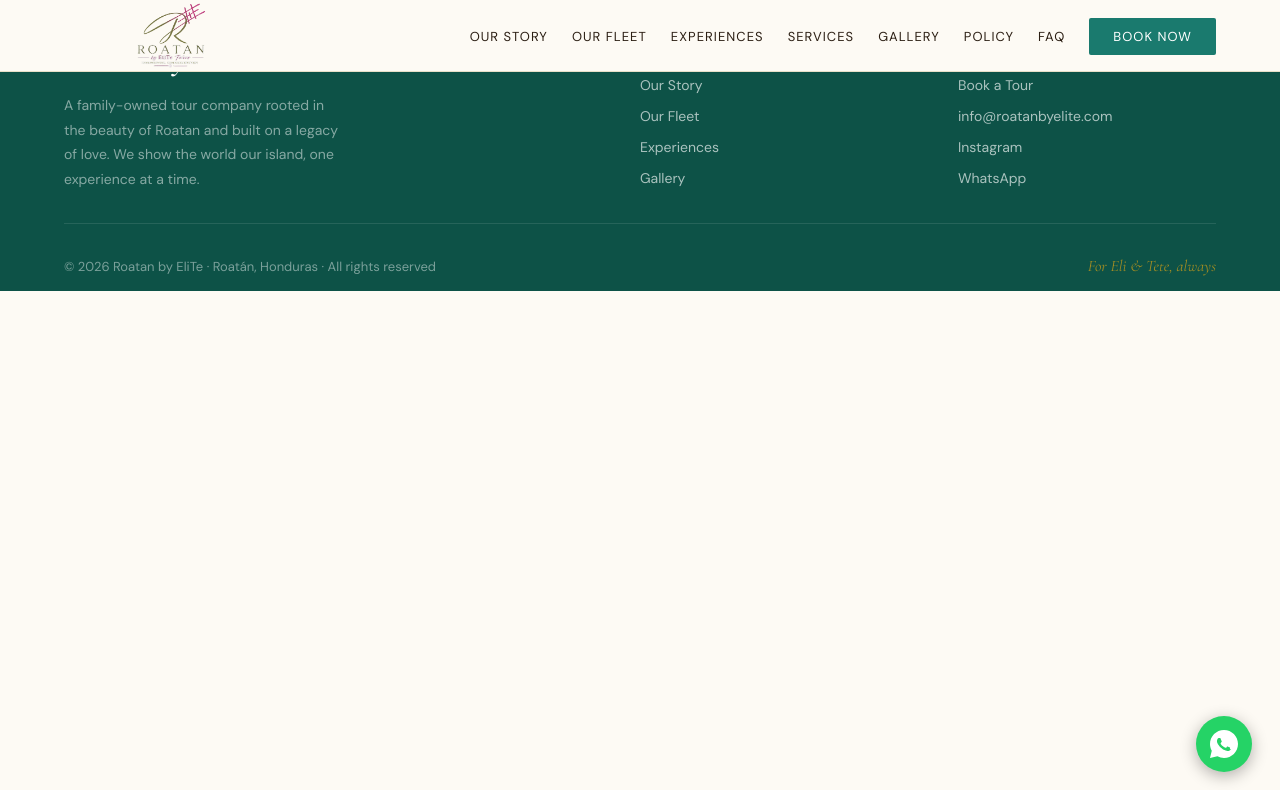
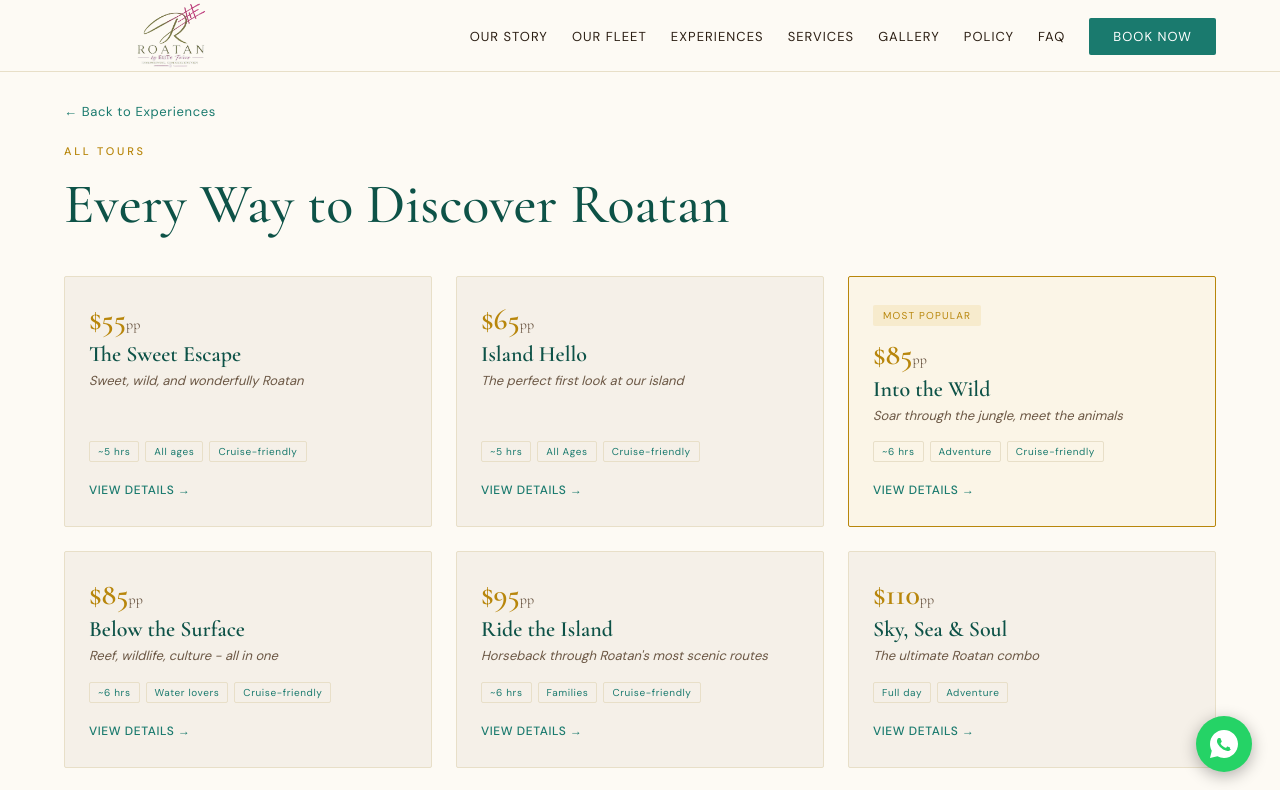
Before and after one commit to ShaniceS13/elite-tours, a React (Vite) app: page /tours in a window 1280 px wide. Shown: the top 790 px of the page. Built offline with nearby package versions, Linux system fonts and the light colour scheme.

Commit message:
Add all tours page, fix see all tours link styling, fix navbar shadow

```diff
--- a/src/App.jsx
+++ b/src/App.jsx
@@ -9,6 +9,7 @@
 import FAQPage from "./components/FAQPage";
 import PolicyPage from "./components/PolicyPage";
 import GalleryPage from "./components/GalleryPage";
+import AllToursPage from "./components/AllToursPage";
 
 function App() {
   return (
@@ -22,6 +23,7 @@
           <Route path="/faq" element={<FAQPage />} />
           <Route path="/policy" element={<PolicyPage />} />
           <Route path="/gallery" element={<GalleryPage />} />
+          <Route path="/tours" element={<AllToursPage />} />
         </Routes>
         <Footer />
         <WhatsAppButton />
--- /dev/null
+++ b/src/components/AllToursPage.jsx
@@ -0,0 +1,48 @@
+import { Link } from "react-router-dom";
+import { packages } from "../data/packages";
+import "../styles/AllToursPage.css";
+
+export default function AllToursPage() {
+  return (
+    <section className="all-tours-page">
+      <Link to="/#tours" className="back-link all-tours-back">
+        ← Back to Experiences
+      </Link>
+
+      <span className="section-tag">All Tours</span>
+      <h1 className="section-title">Every Way to Discover Roatan</h1>
+
+      <div className="all-tours-grid">
+        {packages.map((pkg) => (
+          <div
+            key={pkg.id}
+            className={`all-tours-card ${pkg.featured ? "featured" : ""}`}
+          >
+            {pkg.featured && (
+              <span className="all-tours-featured-label">
+                {pkg.featuredLabel}
+              </span>
+            )}
+            <div className="all-tours-price">
+              {pkg.price > 0 ? `$${pkg.price}` : "Quoted"}
+              {pkg.price > 0 && <span>pp</span>}
+            </div>
+            <h3>{pkg.name}</h3>
+            <p className="all-tours-tagline">{pkg.tagline}</p>
+            <div className="all-tours-tags">
+              <span className="all-tours-tag">{pkg.duration}</span>
+              {pkg.tags.map((tag, i) => (
+                <span key={i} className="all-tours-tag">
+                  {tag}
+                </span>
+              ))}
+            </div>
+            <Link to={`/tours/${pkg.id}`} className="all-tours-link">
+              View Details →
+            </Link>
+          </div>
+        ))}
+      </div>
+    </section>
+  );
+}
--- a/src/components/Experience.jsx
+++ b/src/components/Experience.jsx
@@ -74,6 +74,9 @@
         >
           Build Your Own
         </button>
+        <Link to="/tours" className="tier-tab tier-tab-link">
+          See All Tours
+        </Link>
       </div>
 
       {/* Package Cards */}
--- a/src/data/activities.js
+++ b/src/data/activities.js
@@ -11,12 +11,7 @@
   { id: 10, name: "Chocolate & Rum Cake Factory", price: 0 },
   { id: 11, name: "Garifuna Cultural Experience", price: 20 },
   { id: 12, name: "Iguana Farm", price: 15 },
-  { id: 13, name: "Dolphin Encounter", price: 85 },
   { id: 14, name: "Little French Key Day Pass", price: 70 },
   { id: 15, name: "West Bay Beach Break", price: 0 },
   { id: 16, name: "Infinity Bay All-Inclusive Beach", price: 130 },
-  { id: 17, name: "Deep-Sea Fishing Charter", price: 90 },
-  { id: 18, name: "Scuba Diving / Discover Scuba", price: 65 },
-  { id: 19, name: "Catamaran Snorkel Cruise", price: 55 },
-  { id: 20, name: "Roatán Cooking Class", price: 40 },
 ];
--- a/src/data/packages.js
+++ b/src/data/packages.js
@@ -339,6 +339,76 @@
       "Photo stops curated for you",
     ],
   },
+  {
+    id: 14,
+    tier: "t2",
+    name: "Beneath the Surface",
+    tagline: "See the reef without getting wet",
+    details:
+      "Watch Roatan's reef come alive beneath a glass-bottom boat, then relax at West Bay Beach.",
+    fullDescription:
+      "Glide over Roatan's vibrant reef in a glass-bottom boat, no snorkel gear required, just clear views of coral and colorful fish below. We'll close out the day with time to relax at West Bay Beach, right where the boat departs from.",
+    itinerary: [
+      { stop: "Glass-Bottom Boat Tour", time: "45-60 min" },
+      { stop: "West Bay Beach", time: "1.5-2 hrs" },
+    ],
+    price: 65,
+    duration: "~4 hrs",
+    tags: ["Family-friendly", "Low activity"],
+    featured: false,
+    featuredLabel: "",
+    includes: [
+      "Glass-Bottom Boat Tour",
+      "West Bay Beach Break",
+      "Round-trip A/C transport",
+    ],
+  },
+  {
+    id: 15,
+    tier: "t2",
+    name: "Heritage & Heart",
+    tagline: "Music, tradition, and the culture of Roatan",
+    details:
+      "Experience the Garifuna community's rich traditions of music, dance, and history, paired with a city tour and a stop at the Chocolate Factory.",
+    fullDescription:
+      "This tour is about the heart of Roatan, its people and traditions. Experience a real Garifuna Cultural Experience, rich with music, dance, and history passed down through generations. From there, take a scenic city tour through the island's highlights, and stop at the Chocolate Factory for a taste of real island flavor. A tour built for anyone who wants to know Roatan beyond the beaches.",
+    itinerary: [
+      { stop: "Garifuna Cultural Experience", time: "45-60 min" },
+      { stop: "City Tour & Sightseeing", time: "45-60 min" },
+      { stop: "Chocolate Factory", time: "15-20 min" },
+    ],
+    price: 50,
+    duration: "~4 hrs",
+    tags: ["Cultural", "Family-friendly"],
+    featured: false,
+    featuredLabel: "",
+    includes: [
+      "Garifuna Cultural Experience",
+      "City Tour & Island Sightseeing",
+      "Chocolate Factory",
+      "Round-trip A/C transport",
+    ],
+  },
+  {
+    id: 21,
+    tier: "t2",
+    name: "Cay & Creatures",
+    tagline: "Iguanas, island time, and Brady's Cay",
+    details:
+      "Get up close with Roatan's iguanas at the Iguana Farm, then unwind on the shores of Brady's Cay.",
+    fullDescription:
+      "Meet the island's fascinating iguanas up close at the Iguana Farm, then head over to Brady's Cay, a quiet, beautiful stretch of Caribbean coastline, for time to relax in the sand and clear water.",
+    itinerary: [
+      { stop: "Iguana Farm", time: "30-40 min" },
+      { stop: "Brady's Cay", time: "2-3 hrs" },
+    ],
+    price: 60,
+    duration: "~4 hrs",
+    tags: ["Family-friendly", "Relaxation"],
+    featured: false,
+    featuredLabel: "",
+    includes: ["Iguana Farm", "Brady's Cay", "Round-trip A/C transport"],
+  },
 ];
 
 export const tiers = [
--- /dev/null
+++ b/src/styles/AllToursPage.css
@@ -0,0 +1,138 @@
+/* - All Tours Page - */
+.all-tours-page {
+  padding: 100px 5% 60px;
+}
+
+.all-tours-back {
+  display: inline-block;
+  margin-bottom: 24px;
+  font-size: 13px;
+  letter-spacing: 0.05em;
+  color: var(--teal);
+  text-decoration: none;
+  transition: color 0.2s;
+}
+
+.all-tours-back:hover {
+  color: var(--teal-light);
+}
+
+.all-tours-page .section-title {
+  margin-bottom: 40px;
+}
+
+/* - Grid - */
+.all-tours-grid {
+  display: grid;
+  grid-template-columns: repeat(auto-fill, minmax(280px, 1fr));
+  gap: 24px;
+}
+
+/* - Card - */
+.all-tours-card {
+  background: var(--sand);
+  border: 1px solid var(--sand-dark);
+  border-radius: 2px;
+  padding: 28px 24px;
+  display: flex;
+  flex-direction: column;
+  transition:
+    transform 0.3s ease,
+    box-shadow 0.3s ease;
+}
+
+.all-tours-card:hover {
+  transform: translateY(-4px);
+  box-shadow: 0 16px 40px rgba(0, 0, 0, 0.08);
+}
+
+.all-tours-card.featured {
+  border-color: var(--gold);
+  background: rgba(212, 160, 23, 0.06);
+}
+
+.all-tours-featured-label {
+  font-size: 10px;
+  letter-spacing: 0.12em;
+  text-transform: uppercase;
+  color: var(--gold);
+  background: rgba(212, 160, 23, 0.12);
+  padding: 4px 10px;
+  border-radius: 2px;
+  display: inline-block;
+  margin-bottom: 14px;
+  align-self: flex-start;
+}
+
+.all-tours-price {
+  font-family: "Cormorant Garamond", serif;
+  font-size: 30px;
+  font-weight: 600;
+  color: var(--gold);
+  line-height: 1;
+  margin-bottom: 6px;
+}
+
+.all-tours-price span {
+  font-size: 14px;
+  font-weight: 400;
+  color: var(--text-muted);
+}
+
+.all-tours-card h3 {
+  font-family: "Cormorant Garamond", serif;
+  font-size: 22px;
+  font-weight: 600;
+  color: var(--teal-deep);
+  margin-bottom: 4px;
+}
+
+.all-tours-tagline {
+  font-size: 13px;
+  color: var(--text-muted);
+  font-style: italic;
+  margin-bottom: 16px;
+  line-height: 1.5;
+  flex: 1;
+}
+
+.all-tours-tags {
+  display: flex;
+  gap: 6px;
+  flex-wrap: wrap;
+  margin-bottom: 20px;
+}
+
+.all-tours-tag {
+  font-size: 10px;
+  letter-spacing: 0.06em;
+  color: var(--teal);
+  border: 1px solid var(--sand-dark);
+  padding: 3px 8px;
+  border-radius: 2px;
+}
+
+.all-tours-link {
+  font-size: 12px;
+  letter-spacing: 0.05em;
+  text-transform: uppercase;
+  color: var(--teal);
+  text-decoration: none;
+  font-weight: 500;
+  transition: color 0.2s;
+}
+
+.all-tours-link:hover {
+  color: var(--teal-light);
+}
+
+/* - Mobile - */
+@media (max-width: 768px) {
+  .all-tours-page {
+    padding: 90px 5% 48px;
+  }
+
+  .all-tours-grid {
+    grid-template-columns: 1fr;
+  }
+}
--- a/src/styles/Experiences.css
+++ b/src/styles/Experiences.css
@@ -56,6 +56,12 @@
   border-color: var(--gold);
   color: var(--white);
   transform: scale(1.05);
+}
+
+.tier-tab-link {
+  text-decoration: none;
+  display: inline-flex;
+  align-items: center;
 }
 
 /* - Package Grid - */
```
